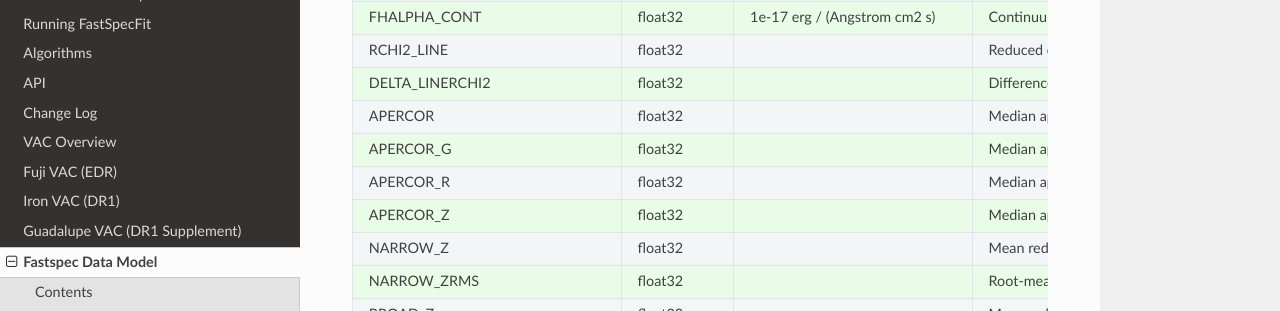
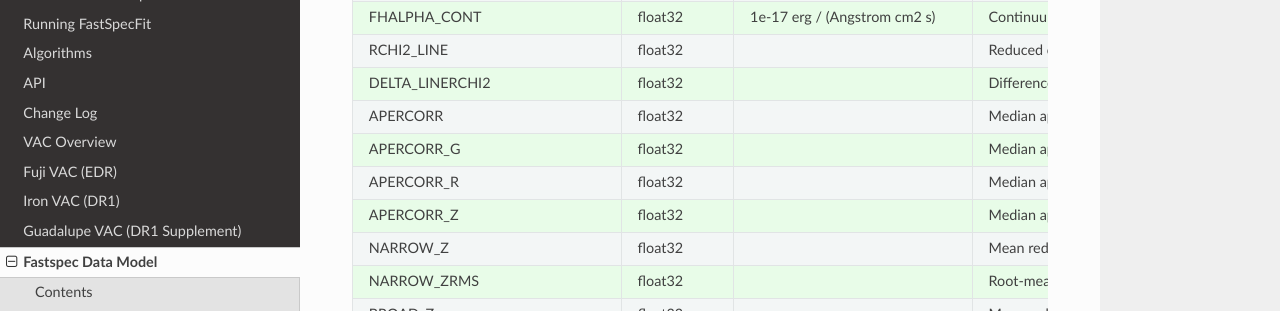
Before and after one commit to desihub/fastspecfit, a Sphinx documentation site: the page built from doc/fastspec.rst, in a window 1280 px wide and 900 px high, scrolled down 3831 px. Shown: the part 151-462 px from the top of the window. Built offline with Sphinx 7.4.7 and the Read the Docs theme 2.0.0, drawn with Linux system fonts in a browser that asks for light colours.

Commit message:
update change log

```diff
--- a/doc/changes.rst
+++ b/doc/changes.rst
@@ -5,7 +5,9 @@ Change Log
 2.1.3 (not released yet)
 ------------------------
 
-*
+* Allow the Redrock redshift to be overridden [`PR #115`_].
+
+.. _`PR #115`: https://github.com/desihub/fastspecfit/pull/115
 
 2.1.2 (2023-04-01)
 ------------------
--- a/doc/fastspec.rst
+++ b/doc/fastspec.rst
@@ -165,10 +165,10 @@ Name                         Type         Units                         Descript
                 FHALPHA_CONT      float32  1e-17 erg / (Angstrom cm2 s) Continuum flux at 6564.613 A in the rest-frame.
                   RCHI2_LINE      float32                               Reduced chi-squared of an emission-line model fit.
              DELTA_LINERCHI2      float32                               Difference in the reduced chi-squared values between an emission-line model with narrow lines only and a model with both broad and narrow lines.
-                     APERCOR      float32                               Median aperture correction factor.
-                   APERCOR_G      float32                               Median aperture correction factor measured in the g-band.
-                   APERCOR_R      float32                               Median aperture correction factor measured in the r-band.
-                   APERCOR_Z      float32                               Median aperture correction factor measured in the z-band.
+                    APERCORR      float32                               Median aperture correction factor.
+                  APERCORR_G      float32                               Median aperture correction factor measured in the g-band.
+                  APERCORR_R      float32                               Median aperture correction factor measured in the r-band.
+                  APERCORR_Z      float32                               Median aperture correction factor measured in the z-band.
                     NARROW_Z      float32                               Mean redshift of well-measured narrow rest-frame optical emission lines (defaults to Z).
                  NARROW_ZRMS      float32                               Root-mean-square scatter in NARROW_Z.
                      BROAD_Z      float32                               Mean redshift of well-measured broad rest-frame optical emission lines (defaults to Z).
```
